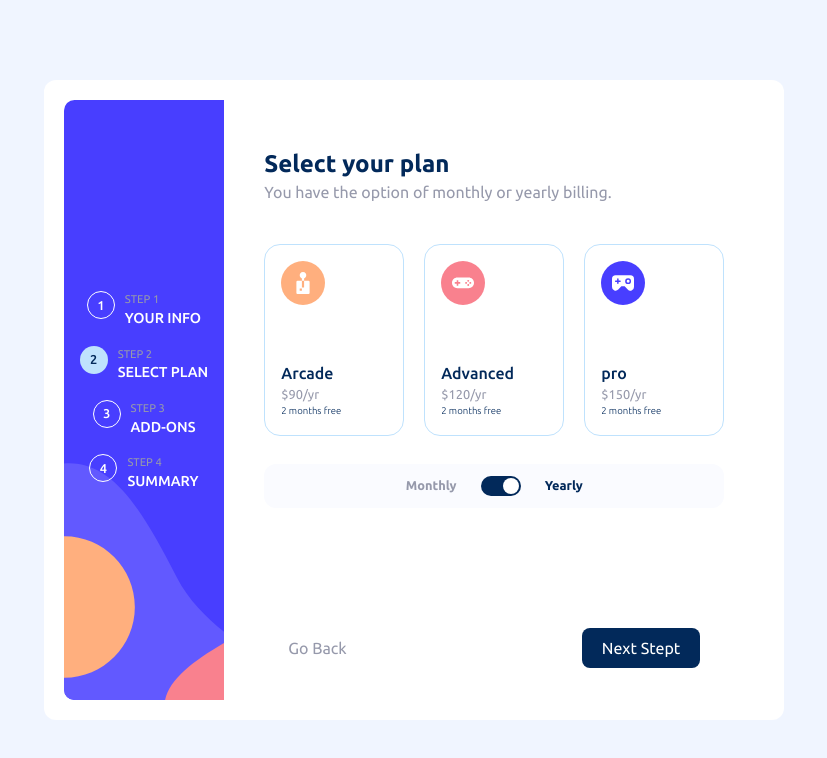
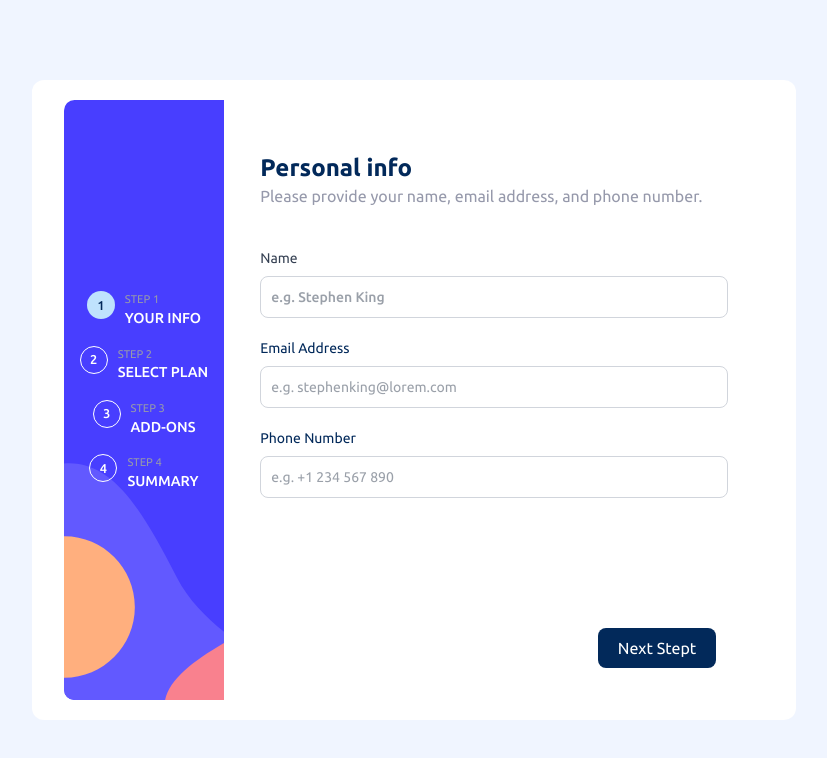
Before and after one commit to itksweb/multi-step-form-react, a React (Vite) app: page / in a window 1280 px wide. Shown: the top 758 px of the page, without its empty margins (226-1053 px from the left). Built offline with nearby package versions, Linux system fonts and the light colour scheme.

Commit message:
progressing with step 3

```diff
--- a/src/App.jsx
+++ b/src/App.jsx
@@ -7,17 +7,23 @@ import Summary from "./components/Summary";
 
 const App = () => {
   const [userInfo, setUserInfo] = useState({ name: "", phone: "", email: "" });
-  const [plan, setPlan] = useState({ name: "", cost: "" });
+  const [plan, setPlan] = useState({ name: "", amount: 0 });
   const [addons, setAddons] = useState([]);
   const [isMonthly, setIsMonthly] = useState(false);
-  const [step, setStep] = useState(2);
+  const [step, setStep] = useState(1);
 
   const changePlan = () => {};
 
-  // useEffect(() => console.log(userInfo), [userInfo]);
+  useEffect(() => console.log(userInfo), [userInfo]);
 
   const nextStep = (e) => {
-    if (step < 4) {
+    if (step === 1 && userInfo.name && userInfo.phone && userInfo.email) {
+      return setStep((prev) => prev + 1);
+    }
+    if (step === 2 && plan.name) {
+      return setStep((prev) => prev + 1);
+    }
+    if (step < 4 && step > 2) {
       setStep((prev) => prev + 1);
     }
   };
@@ -30,10 +36,10 @@ const App = () => {
   };
 
   return (
-    <div className="flex flex-col min-h-[100vh] sm:flex-row text-gray-700 sm:bg-white sm:p-5 sm:min-h-[80vh] sm:rounded-xl ">
+    <div className="flex flex-col min-h-[100vh] sm:flex-row text-gray-700 sm:bg-[var(--White)] sm:py-5 sm:px-8 sm:min-h-[80vh] sm:rounded-xl ">
       <Sidebar step={step} />
-      <main className=" p-0 rounded-2xl h-full md:min-w-[540px] min-h-[75vh] sm:p-4 flex flex-col px-6 justify-between">
-        <div className=" -mt-18 sm:mt-0 bg-white rounded-xl px-6 py-3 w-full">
+      <main className="px-4 rounded-2xl h-full md:min-w-[540px] min-h-[75vh] sm:p-4 flex flex-col justify-between">
+        <div className=" -mt-18 sm:mt-0 bg-white rounded-xl px-5 py-4 w-full">
           {step === 1 && (
             <PersonalInfo
               setUserInfo={setUserInfo}
@@ -46,16 +52,23 @@ const App = () => {
               setPlan={setPlan}
               isMonthly={isMonthly}
               setIsMonthly={setIsMonthly}
+              plan={plan}
             />
           )}
-          {step === 3 && <AddOns setAddons={setAddons} isMonthly={isMonthly} />}
+          {step === 3 && (
+            <AddOns
+              setAddons={setAddons}
+              addons={addons}
+              isMonthly={isMonthly}
+            />
+          )}
           {step === 4 && (
             <Summary isMonthly={isMonthly} changePlan={changePlan} />
           )}
         </div>
         {/* control buttons  */}
         <div
-          className={` p-4 bg-[var(--White)] px-12 flex ${
+          className={` p-4 bg-[var(--White)]  flex -mx-4 sm:-mx-0 sm:px-8 ${
             step === 1 ? "justify-end" : "justify-between"
           }`}
         >
@@ -72,7 +85,7 @@ const App = () => {
             className={`${
               step === 4 ? "bg-[var(--Purple-600)]" : "bg-[var(--Blue-950)]"
             } px-5 py-2 text-[var(--White)] rounded-lg text-[0.8em] sm:text-[1em] `}
-            onClick={step !== 1 ? nextStep : () => {}}
+            onClick={nextStep}
             type={step === 1 ? "submit" : "button"}
           >
             {step === 4 ? "Confirm" : "Next Step"}t
--- a/src/components/AddOnCard.jsx
+++ b/src/components/AddOnCard.jsx
@@ -1,9 +1,51 @@
+const AddOnCard = ({ setAddons, isMonthly, addons, item }) => {
+  const hasObject = addons.some((obje) => obje.name === item[0]);
+  const amount = isMonthly ? item[1] : item[1] * 10;
+  const term = isMonthly ? "mo" : "yr";
+  const handleClick = () => {
+    setAddons((prev) => {
+      const newObj = {
+        name: item[0],
+        amount: isMonthly ? item[1] : item[1] * 10,
+      };
 
+      return hasObject
+        ? prev.filter((obj) => obj.name !== item[0])
+        : [...prev, newObj];
+    });
+  };
+  return (
+    <div
+      id={item[0]}
+      className={`flex justify-between items-center border my-3 rounded-lg ${
+        addons.some((obje) => obje.name === item[0])
+          ? "border-[var(--Purple-600)]  bg-[] "
+          : "border-[var(--Blue-200)] border"
+      })] sm:p-4 p-2.5`}
+      onClick={handleClick}
+    >
+      <div className=" flex items-center ">
+        <input
+          type="checkbox"
+          name={item[0]}
+          id={item[0]}
+          className="size-5 "
+          checked={addons.some((obje) => obje.name === item[0])}
+        />
+        <div className="ml-3">
+          <p className="name text-[var(--Blue-950)] font-medium" value>
+            {item[0]}
+          </p>
+          <p className="amount text-[0.8em] text-[var(--Grey-500)] ">
+            {item[2]}
+          </p>
+        </div>
+      </div>
+      <p className="yearly-extra text-[var(--Blue-950)] font-light text-[0.6em]">
+        +${amount}/${term}
+      </p>
+    </div>
+  );
+};
 
-const AddOnCard = () => {
-  return (
-    <div>AddOn</div>
-  )
-}
-
-export default AddOnCard
+export default AddOnCard;
--- a/src/components/AddOns.jsx
+++ b/src/components/AddOns.jsx
@@ -1,9 +1,32 @@
+import AddOnCard from "./AddOnCard";
+import ContentHead from "./ContentHead";
 
+const addns = [
+  ["Online service", 1, "Access to multiplayer games"],
+  ["Larger storage", 2, "Extra 1TB of cloud save"],
+  ["Customizable Profile", 2, "Custom theme on your profile"],
+];
 
-const AddOns = () => {
+const AddOns = ({ setAddons, isMonthly, addons }) => {
   return (
-    <div>AddOns</div>
-  )
-}
+    <div className=" ">
+      <ContentHead
+        title="Pick add-ons"
+        descr="Add-ons help enhance your gaming experience."
+      />
+      <div className="plans w-full">
+        {addns.map((item) => (
+          <AddOnCard
+            key={item[0]}
+            item={item}
+            isMonthly={isMonthly}
+            setAddons={setAddons}
+            addons={addons}
+          />
+        ))}
+      </div>
+    </div>
+  );
+};
 
-export default AddOns
+export default AddOns;
--- a/src/components/PersonalInfo.jsx
+++ b/src/components/PersonalInfo.jsx
@@ -1,4 +1,4 @@
-import { useState } from "react";
+import { useEffect, useState } from "react";
 import ContentHead from "./ContentHead";
 
 const formin = [
@@ -10,30 +10,92 @@ const formin = [
 let emailRegex = /^[a-zA-Z0-9._%+-]+@[a-zA-Z0-9.-]+\.[a-zA-Z]{2,}$/;
 
 const PersonalInfo = ({ userInfo, setUserInfo, nextStep }) => {
+  const [err, setErr] = useState({ name: false, email: false, phone: false });
+  const [touched, setTouched] = useState({
+    name: false,
+    email: false,
+    phone: false,
+  });
+  const [name, setName] = useState("");
+  const [email, setEmail] = useState("");
+  const [phone, setPhone] = useState("");
+
+  useEffect(() => {
+    if (touched.name) {
+      if (name.trim() && err.name) {
+        setErr((prev) => {
+          return { ...prev, name: false };
+        });
+      } else if (!name.trim() && !err.name) {
+        setErr((prev) => {
+          return { ...prev, name: true };
+        });
+      }
+    }
+  }, [name, touched]);
+
+  useEffect(() => {
+    if (touched.email) {
+      if (emailRegex.test(email) && err.email) {
+        setErr((prev) => {
+          return { ...prev, email: false };
+        });
+      } else if (!emailRegex.test(email) && !err.email) {
+        setErr((prev) => {
+          return { ...prev, email: true };
+        });
+      }
+    }
+  }, [email, touched]);
+
+  useEffect(() => {
+    if (touched.phone) {
+      if (phone.trim() && err.phone) {
+        setErr((prev) => {
+          return { ...prev, phone: false };
+        });
+      } else if (!phone.trim() && !err.phone) {
+        setErr((prev) => {
+          return { ...prev, phone: true };
+        });
+      }
+    }
+  }, [phone, touched]);
+  useEffect(() => {
+    if (name && phone && emailRegex.test(email)) {
+      setUserInfo({ name, phone, email });
+    }
+  }, [name, email, phone]);
+
   const onInputChange = (e) => {
     const { id, value } = e.target;
-    setUserInfo((prev) => {
-      return { ...prev, [id]: value };
+    if (!touched[id]) {
+      setTouched((prev) => {
+        return { ...prev, [id]: true };
       });
-  };
-  const handleSubmit = (e) => {
-    e.preventDefault();
-    if (
-      userInfo.name.trim() &&
-      userInfo.phone &&
-      emailRegex.test(userInfo.email)
-    ) {
-      nextStep();
+    }
+    switch (id) {
+      case "name":
+        setName(value);
+        break;
+      case "email":
+        setEmail(value);
+        break;
+      case "phone":
+        setPhone(value);
+        break;
+
+      default:
+        break;
     }
   };
 
   return (
-    <div>
+    <div className="">
       <ContentHead
         title="Personal info"
         descr="Please provide your name, email address, and phone number."
       />
-      <form className="flex flex-col justify-between" onSubmit={handleSubmit}>
       <div className="fields">
         <div className="mb-5">
           <label
@@ -48,9 +110,14 @@ const PersonalInfo = ({ userInfo, setUserInfo, nextStep }) => {
             className="border border-gray-300 font-medium text-sm rounded-lg focus:ring-blue-500 focus:border-blue-500 block w-full p-2.5 "
             placeholder="e.g. Stephen King"
             required
-              value={userInfo.name}
+            value={name}
             onChange={onInputChange}
           />
+          {err.name && (
+            <p className="mt-2 text-sm text-[var(--Red-500)] ">
+              <span className="font-medium">Oops!</span> ENTER YOUR NAME PLEASE
+            </p>
+          )}
         </div>
         <div className="mb-5">
           <label
@@ -63,18 +130,18 @@ const PersonalInfo = ({ userInfo, setUserInfo, nextStep }) => {
             type="email"
             id="email"
             className={`border ${
-                userInfo.email && !emailRegex.test(userInfo.email)
+              email && !emailRegex.test(email)
                 ? "border-[var(--Red-500)]"
                 : "border-gray-300"
             } text-sm rounded-lg focus:ring-blue-500 focus:border-blue-500 block w-full p-2.5`}
             placeholder="e.g. stephenking@lorem.com"
             required
-              value={userInfo.email}
+            value={email}
             onChange={onInputChange}
           />
-            {userInfo.email && !emailRegex.test(userInfo.email) && (
-              <p class="mt-2 text-sm text-[var(--Red-500)] ">
-                <span class="font-medium">Oops!</span> INCORECT EMAIL
+          {err.email && (
+            <p className="mt-2 text-sm text-[var(--Red-500)] ">
+              <span className="font-medium">Oops!</span> INCORECT EMAIL
             </p>
           )}
         </div>
@@ -91,17 +158,17 @@ const PersonalInfo = ({ userInfo, setUserInfo, nextStep }) => {
             className="border border-gray-300 text-sm rounded-lg focus:ring-blue-500 focus:border-blue-500 block w-full p-2.5 "
             placeholder="e.g. +1 234 567 890"
             required
-              value={userInfo.phone}
+            value={phone}
             onChange={onInputChange}
           />
+          {err.phone && (
+            <p className="mt-2 text-sm text-[var(--Red-500)] ">
+              <span className="font-medium">Oops!</span> ENTER YOUR PHONE NUMBER
+              PLEASE
+            </p>
+          )}
         </div>
       </div>
-        <div className=" flex justify-end">
-          <button className="btn" type="submit">
-            Next Step
-          </button>
-        </div>
-      </form>
     </div>
   );
 };
--- a/src/components/Plan.jsx
+++ b/src/components/Plan.jsx
@@ -7,7 +7,7 @@ const plans = [
   ["pro", 15, "/assets/images/icon-pro.svg"],
 ];
 
-const Plan = ({ isMonthly, setIsMonthly }) => {
+const Plan = ({ isMonthly, setIsMonthly, plan, setPlan }) => {
   return (
     <div className=" ">
       <ContentHead
@@ -16,7 +16,7 @@ const Plan = ({ isMonthly, setIsMonthly }) => {
       />
       <div className="plans grid gap-2.5 sm:grid-flow-col sm:grid-cols-3 sm:gap-5 w-full">
         {plans.map((item) => (
-          <Plancard key={item[0]} item={item} isMonthly={isMonthly} />
+          <Plancard key={item[0]} item={item} isMonthly={isMonthly} setPlan={setPlan} plan={plan} />
         ))}
       </div>
       <div className="rounded-lg sm:rounded-xl month-switch flex justify-center items-center p-2.5 sm:p-3 my-5 sm:my-7 bg-[var(--Blue-50)] w-full">
--- a/src/components/Plancard.jsx
+++ b/src/components/Plancard.jsx
@@ -1,10 +1,18 @@
 // import arcade from ""
 
-const Plancard = ({ item, isMonthly, setPlan }) => {
+const Plancard = ({ item, isMonthly, setPlan, plan }) => {
   const amount = isMonthly ? item[1] : item[1] * 10;
   const term = isMonthly ? "mo" : "yr";
   return (
-    <div className=" flex  sm:min-w-[100px] items-start sm:flex-col sm:justify-between border rounded-lg sm:rounded-2xl border-[var(--Blue-200)] sm:p-4 p-2.5">
+    <div
+      id={item[0]}
+      className={`flex  sm:min-w-[100px] items-start sm:flex-col sm:justify-between border rounded-lg sm:rounded-2xl ${
+        plan.name === item[0]
+          ? "border-[var(--Purple-600)] border-2 bg-[]"
+          : "border-[var(--Blue-200)] border"
+      })] sm:p-4 p-2.5`}
+      onClick={(e) => setPlan({ name: item[0], amount })}
+    >
       <img
         src={item[2]}
         alt={`${item[0]} plan`}
```
Lines whose indentation alone changed are shown as unchanged.
